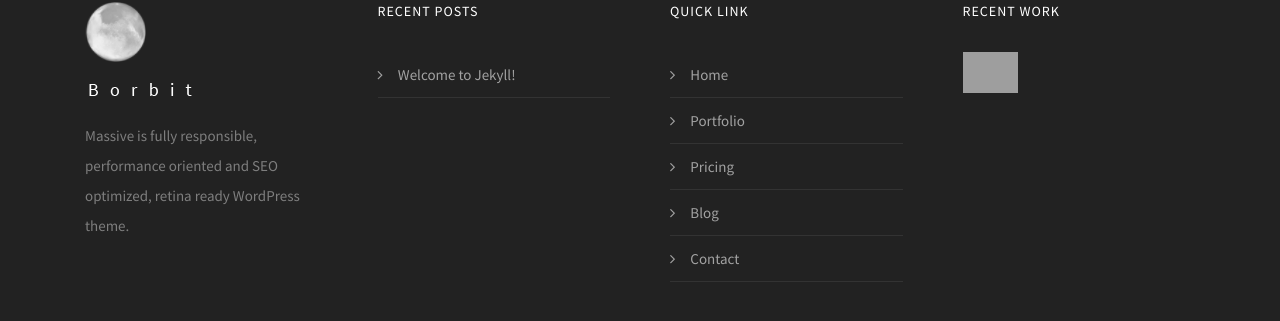
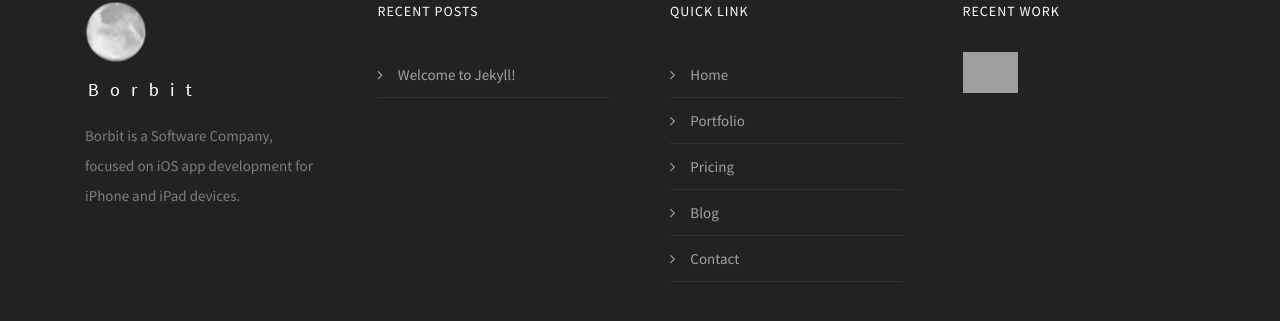
Before and after one commit to gastonborba/gastonborba.github.io, a Jekyll site: the page built from index.html, in a window 1280 px wide. Shown: the part 179-500 px from the top of the page. Built offline with Jekyll 4.4.1, drawn with Linux system fonts in a browser that asks for light colours; comment, search, counter and statistics services are not loaded; grey boxes are pictures that could not be loaded.

Commit message:
footer text

```diff
--- a/_includes/footer.html
+++ b/_includes/footer.html
@@ -6,7 +6,7 @@
                     <a href="#" class="m-bot-20 footer-logo">
                         <img class="retina" src="{{ "/assets/img/logo-dark.png" | relative_url }}" alt="">
                     </a>
-                    <p>Massive is fully responsible, performance oriented and SEO optimized, retina ready WordPress theme.</p>
+                    <p>Borbit is a Software Company, focused on iOS app development for iPhone and iPad devices.</p>
                 </div>
                 <div class="col-md-3">
                     <h5 class="text-uppercase">recent posts</h5>
```
